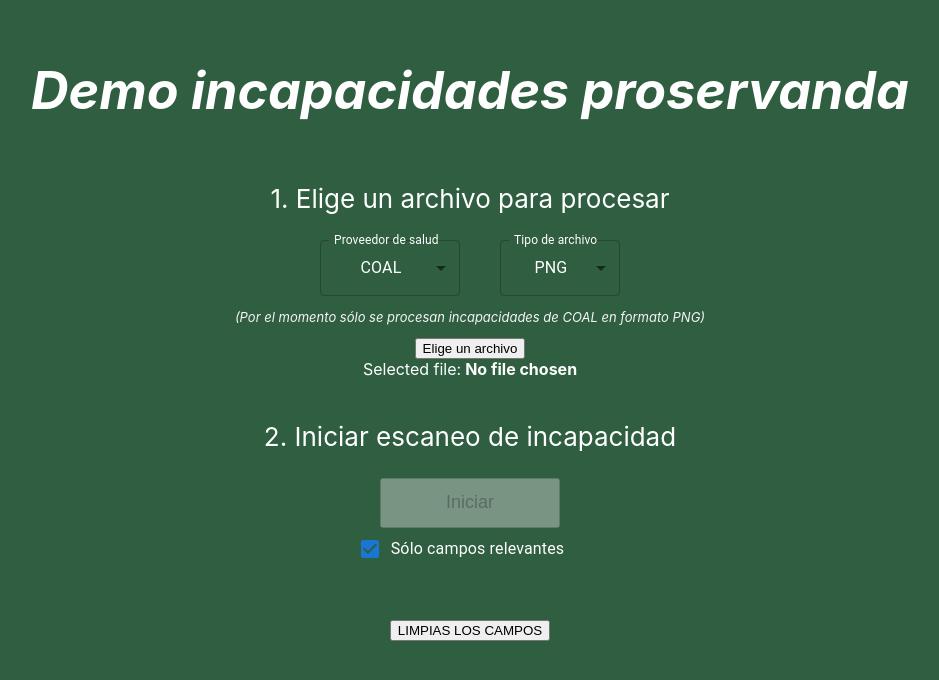
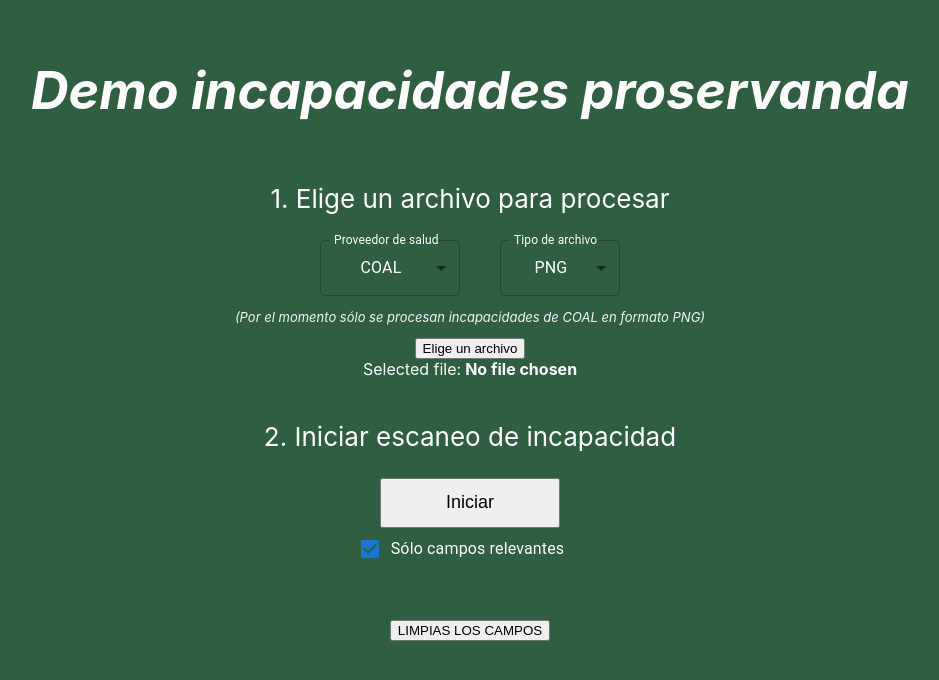
Before and after one commit to temevh/proser, a React (Create React App) app in the folder frontend/: page / in a window 1280 px wide. Shown: the top 680 px of the page, without its empty margins (170-1109 px from the left). Built offline with nearby package versions, Linux system fonts and the light colour scheme.

Commit message:
moved process button

```diff
--- a/frontend/src/App.js
+++ b/frontend/src/App.js
@@ -8,6 +8,7 @@
 import FormControlLabel from "@mui/material/FormControlLabel";
 import FileFormSelect from "./mainView/FileFormSelect";
 import FileSelection from "./mainView/FileSelection";
+import ProcessButton from "./mainView/ProcessButton";
 
 function App() {
   const [paragraphs, setParagraphs] = useState([]);
@@ -27,45 +28,6 @@
 
   const handleCheckboxChange = (event) => {
     setIsRelevantFieldsChecked(event.target.checked);
-  };
-
-  const handleButtonClick = async () => {
-    if (file) {
-      setLoading(true);
-      const reader = new FileReader();
-
-      reader.onloadend = async () => {
-        const imageData = reader.result.split(",")[1];
-
-        try {
-          const response = await fetch(`${API_URL}/process-document`, {
-            method: "POST",
-            headers: {
-              "Content-Type": "application/json",
-            },
-            body: JSON.stringify({
-              imageData,
-            }),
-          });
-
-          const data = await response.json();
-          console.log("data", data);
-          setParagraphs(data.paragraphs);
-          setProcessingSuccesfull(true);
-        } catch (error) {
-          console.error("Error:", error);
-        } finally {
-          setLoading(false);
-        }
-      };
-
-      reader.onerror = (error) => {
-        console.error("FileReader Error:", error);
-        setLoading(false);
-      };
-
-      reader.readAsDataURL(file);
-    }
   };
 
   const handleExportClick = () => {
@@ -122,13 +84,7 @@
           <p className="fileText">{file ? file.name : "No file chosen"}</p>
         </Box>
         <p>2. Iniciar escaneo de incapacidad </p>
-        <button
-          onClick={handleButtonClick}
-          disabled={!file || loading}
-          className="processButton"
-        >
-          {"Iniciar "}
-        </button>
+        <ProcessButton />
         <FormControlLabel
           control={
             <Checkbox
--- /dev/null
+++ b/frontend/src/mainView/ProcessButton.jsx
@@ -0,0 +1,61 @@
+import { useState } from "react";
+
+const ProcessButton = () => {
+    const [paragraphs, setParagraphs] = useState([]);
+    const [file, setFile] = useState(null);
+
+    const API_URL = "https://proservanda-5a6f43880615.herokuapp.com";
+
+
+    const handleProcessButtonClick = async () => {
+        if (file) {
+          //setLoading(true);
+          const reader = new FileReader();
+
+          reader.onloadend = async () => {
+            const imageData = reader.result.split(",")[1];
+
+            try {
+              const response = await fetch(`${API_URL}/process-document`, {
+                method: "POST",
+                headers: {
+                  "Content-Type": "application/json",
+                },
+                body: JSON.stringify({
+                  imageData,
+                }),
+              });
+
+              const data = await response.json();
+              console.log("data", data);
+              setParagraphs(data.paragraphs);
+              //setProcessingSuccesfull(true);
+            } catch (error) {
+              console.error("Error:", error);
+            } finally {
+              //setLoading(false);
+            }
+          };
+
+          reader.onerror = (error) => {
+            console.error("FileReader Error:", error);
+            //setLoading(false);
+          };
+
+          reader.readAsDataURL(file);
+        }
+      };
+
+    return(
+        <button
+        onClick={handleProcessButtonClick}
+        //disabled={!file || loading}
+        className="processButton"
+      >
+        {"Iniciar "}
+      </button>
+    )
+
+}
+
+export default ProcessButton;
```
